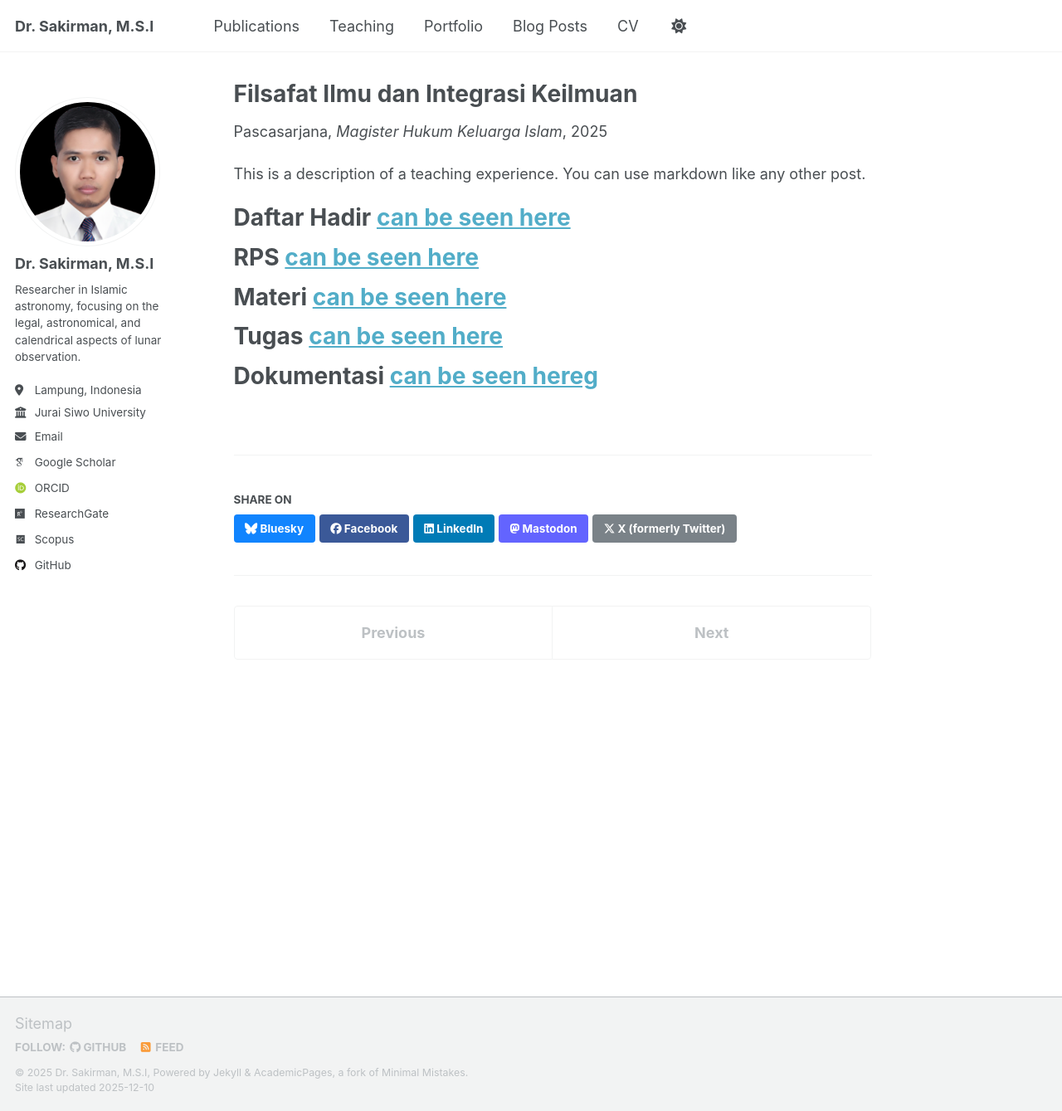
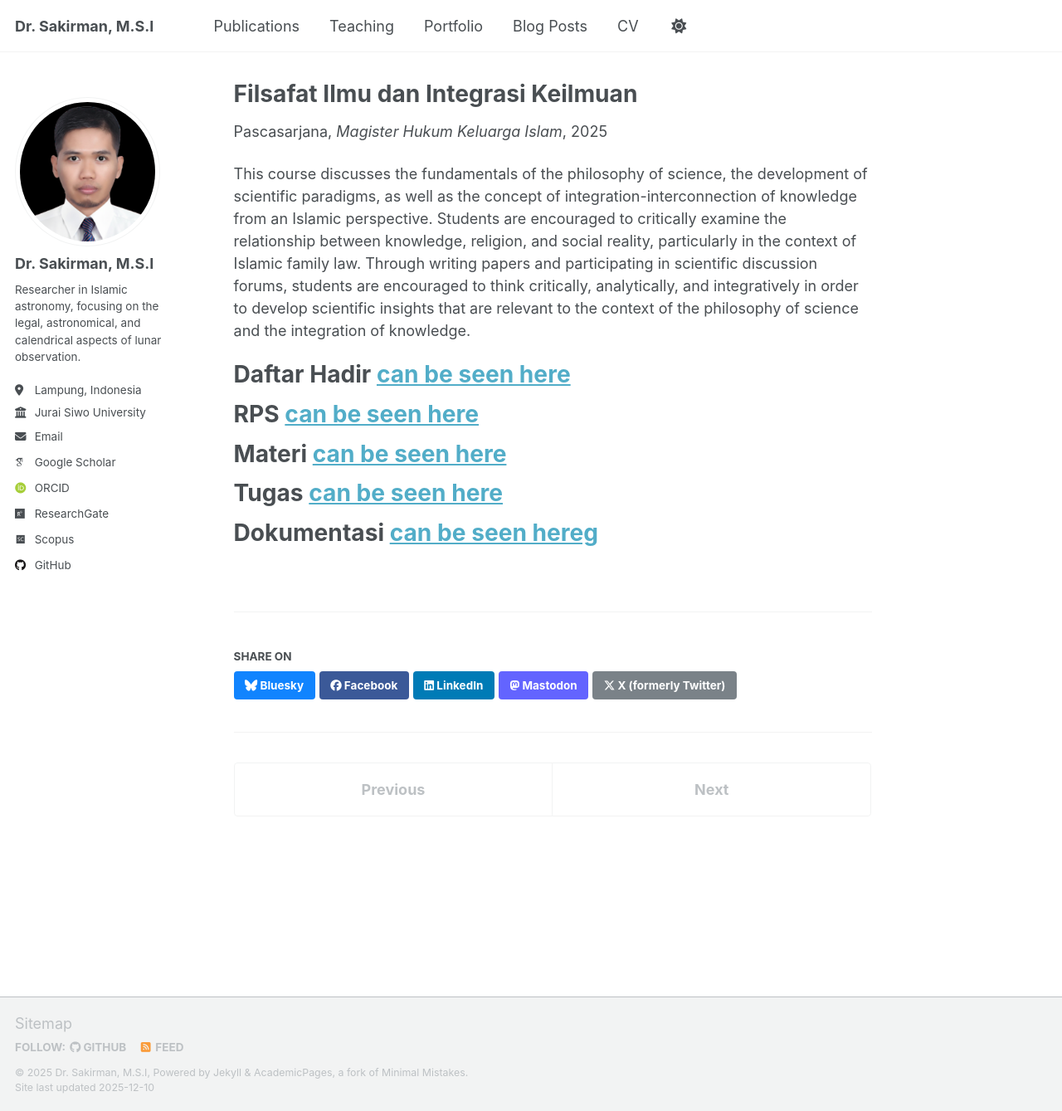
Before and after one commit to sakir-man/sakir-man.github.io, a Jekyll site: the page built from _teaching/2015-spring-teaching-2.md, in a window 1280 px wide and 1339 px high. Shown: the whole window at 83% size. Built offline with Jekyll 4.4.1, drawn with Linux system fonts in a browser that asks for light colours; some web fonts are replaced; a script that is not in the unit is left out.

Commit message:
Update 2015-spring-teaching-2.md

```diff
--- a/_teaching/2015-spring-teaching-2.md
+++ b/_teaching/2015-spring-teaching-2.md
@@ -8,7 +8,7 @@ date: 2025-01-01
 location: "UIN Jurai Siwo Lampung"
 ---
 
-This is a description of a teaching experience. You can use markdown like any other post.
+This course discusses the fundamentals of the philosophy of science, the development of scientific paradigms, as well as the concept of integration-interconnection of knowledge from an Islamic perspective. Students are encouraged to critically examine the relationship between knowledge, religion, and social reality, particularly in the context of Islamic family law. Through writing papers and participating in scientific discussion forums, students are encouraged to think critically, analytically, and integratively in order to develop scientific insights that are relevant to the context of the philosophy of science and the integration of knowledge.
 
 Daftar Hadir <a href="https://elearning.metrouniv.ac.id/pasca/">can be seen here</a>
 ======
```
